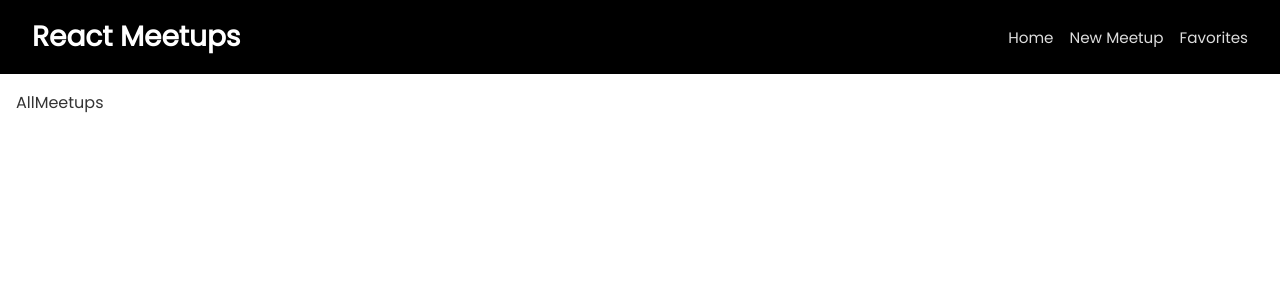
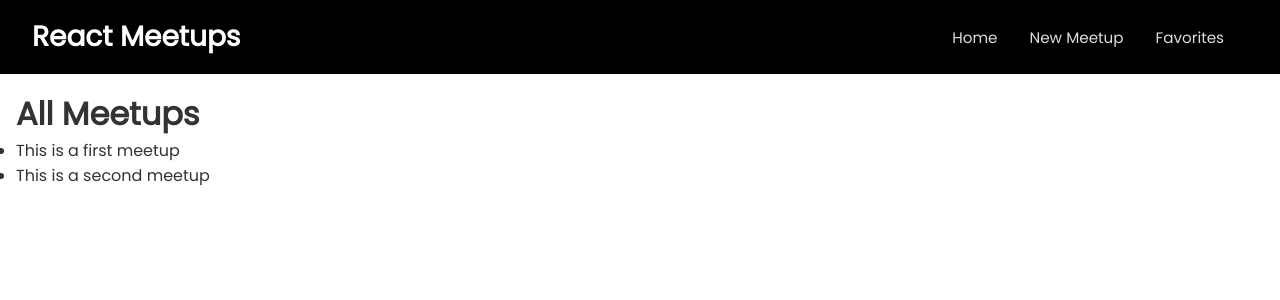
Before and after one commit to bravo-stack/React-and-Firebase, a React (Create React App) app: page / in a window 1280 px wide. Shown: the top 300 px of the page. Built offline with nearby package versions, Linux system fonts and the light colour scheme.

Commit message:
finished on the 'AllMeetups' component, now i am trying to outsource or create individual reusable components to handle smaller tasks

```diff
--- a/src/components/layout/MainNavigation.module.css
+++ b/src/components/layout/MainNavigation.module.css
@@ -1,7 +1,7 @@
 .header {
     background-color: black;
     color: #fff;
-    padding: 1rem 2rem;
+    padding: 1rem 3.5rem 1rem 2rem;
     display: flex;
     justify-content: space-between;
     align-items: center;
@@ -15,7 +15,7 @@
 
   .header ul {
     display: flex;
-    column-gap: 1rem;;
+    column-gap: 2rem;;
   }
 
   .header li {
--- a/src/pages/AllMeetups.js
+++ b/src/pages/AllMeetups.js
@@ -1,8 +1,31 @@
 import React from 'react'
 
 const AllMeetups = () => {
+
+    const DUMMY_DATA = [
+        {
+            id: "m1",
+            title: "This is a first meetup",
+            image: "./../../public/desk.png",
+            description: "This is a first, amazing meetup which you definitely should not miss. It will be fire"
+        }, {
+            id: "m2",
+            title: "This is a second meetup",
+            image: "./../../public/desk.png",
+            description: "This is a first, amazing meetup which you definitely should not miss. It will be fire"
+        }
+    ]
+
+
+
+
   return (
-    <div className='layout'>AllMeetups</div>
+    <div className='layout'>
+        <h1>All Meetups</h1>
+        <ul>
+            {DUMMY_DATA.map((meetup)=><li key={meetup.id}>{meetup.title}</li>)}
+        </ul>
+    </div>
   )
 }
 
```
